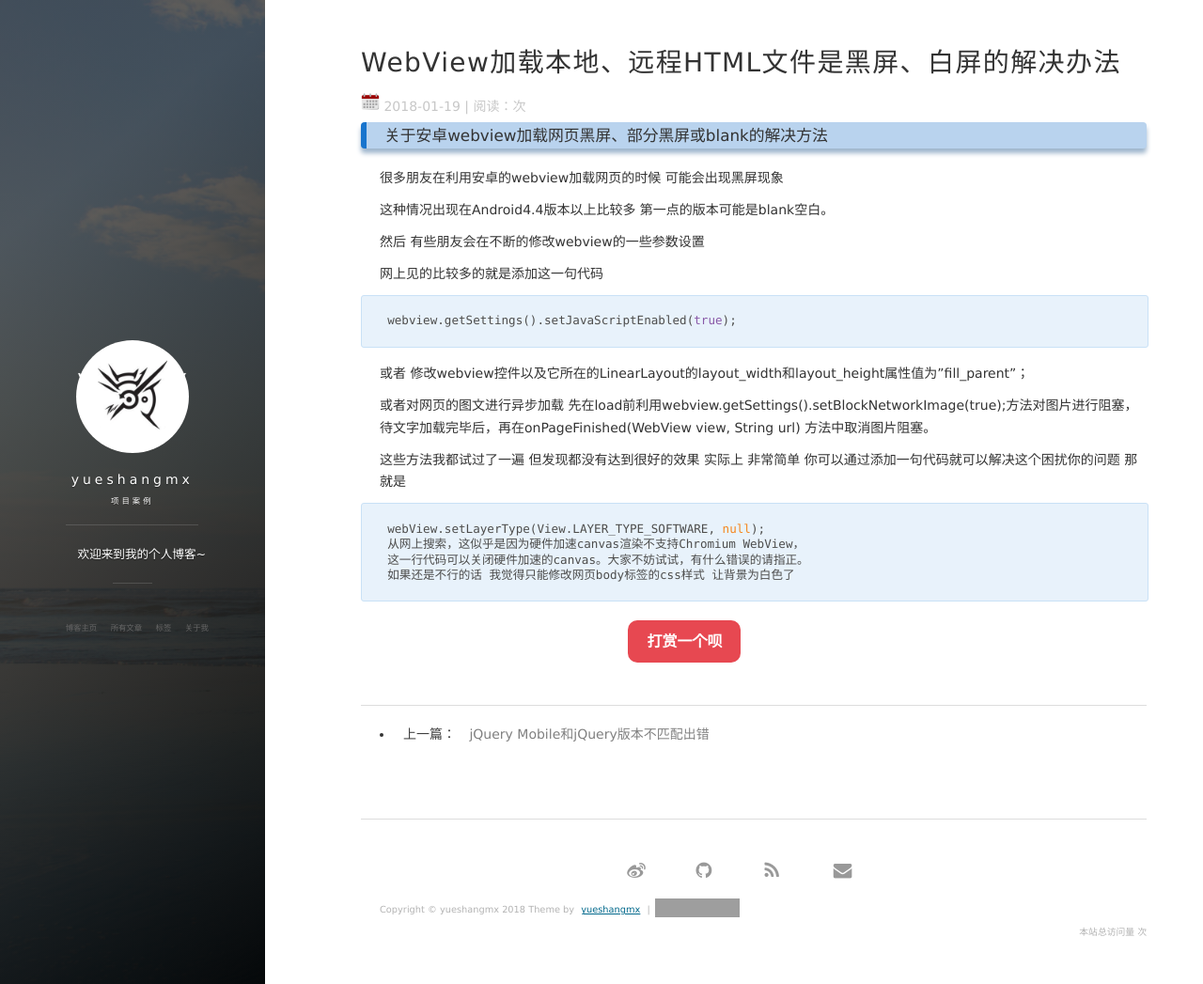
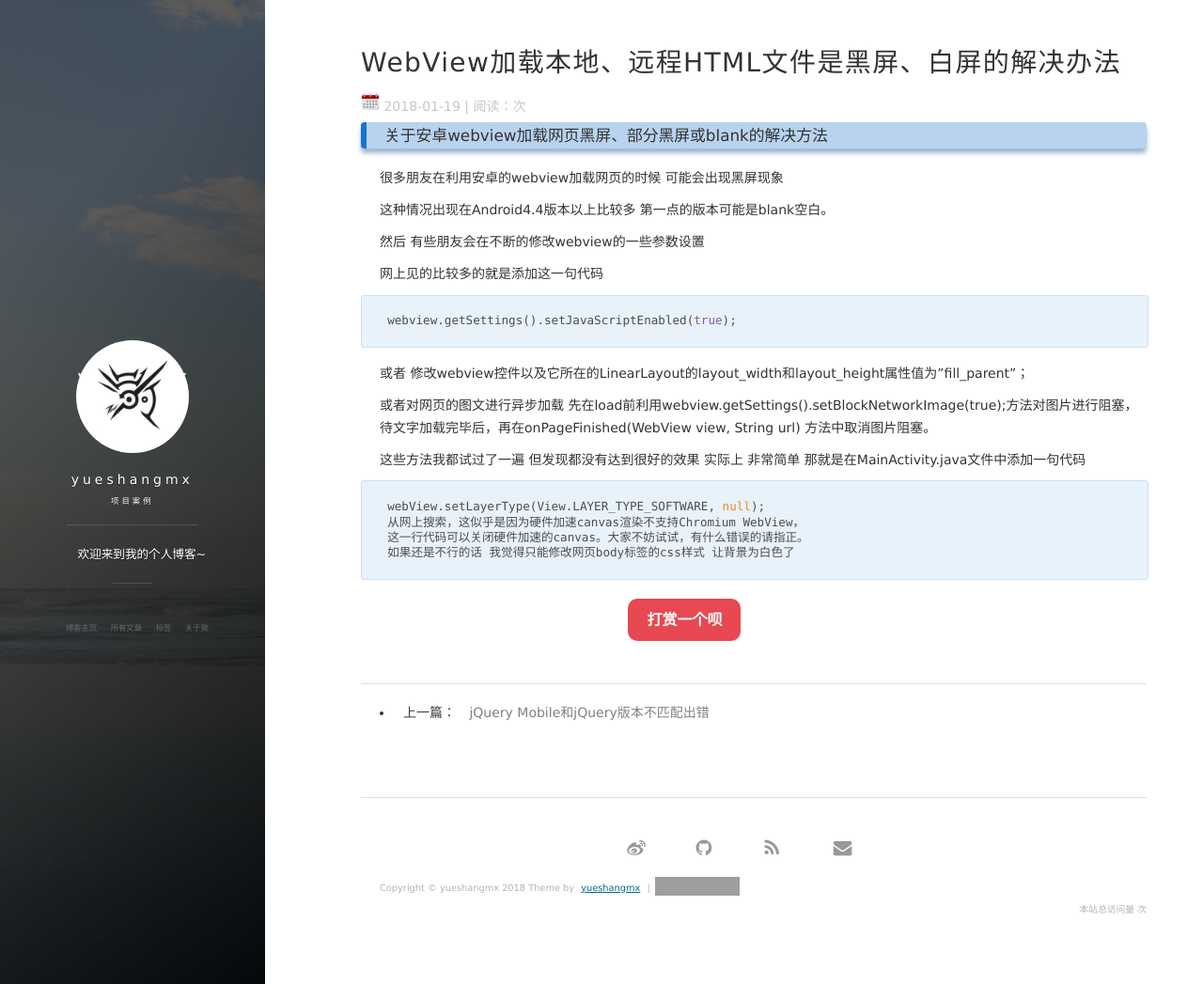
Before and after one commit to yueshangmx/yueshangmx.github.io, a Jekyll site: the page built from _posts/2018-01-19-WebView加载本地、远程HTML文件是黑屏、白屏的解决办法.md, in a window 1280 px wide and 1047 px high. Shown: the whole window at 94% size. Built offline with Jekyll 4.4.1, drawn with Linux system fonts in a browser that asks for light colours; nearby versions of some CDN libraries; comment, search, counter and statistics services are not loaded; grey boxes are pictures that could not be loaded.

Commit message:
update 2018-01-19

````diff
--- a/_posts/2018-01-19-WebView加载本地、远程HTML文件是黑屏、白屏的解决办法.md
+++ b/_posts/2018-01-19-WebView加载本地、远程HTML文件是黑屏、白屏的解决办法.md
@@ -22,7 +22,7 @@ webview.getSettings().setJavaScriptEnabled(true);
 
 或者对网页的图文进行异步加载 先在load前利用webview.getSettings().setBlockNetworkImage(true);方法对图片进行阻塞，待文字加载完毕后，再在onPageFinished(WebView view, String url) 方法中取消图片阻塞。
 
-这些方法我都试过了一遍 但发现都没有达到很好的效果 实际上 非常简单 你可以通过添加一句代码就可以解决这个困扰你的问题 那就是
+这些方法我都试过了一遍 但发现都没有达到很好的效果 实际上 非常简单 那就是在MainActivity.java文件中添加一句代码
 ```
 webView.setLayerType(View.LAYER_TYPE_SOFTWARE, null);
 从网上搜索，这似乎是因为硬件加速canvas渲染不支持Chromium WebView，
````
